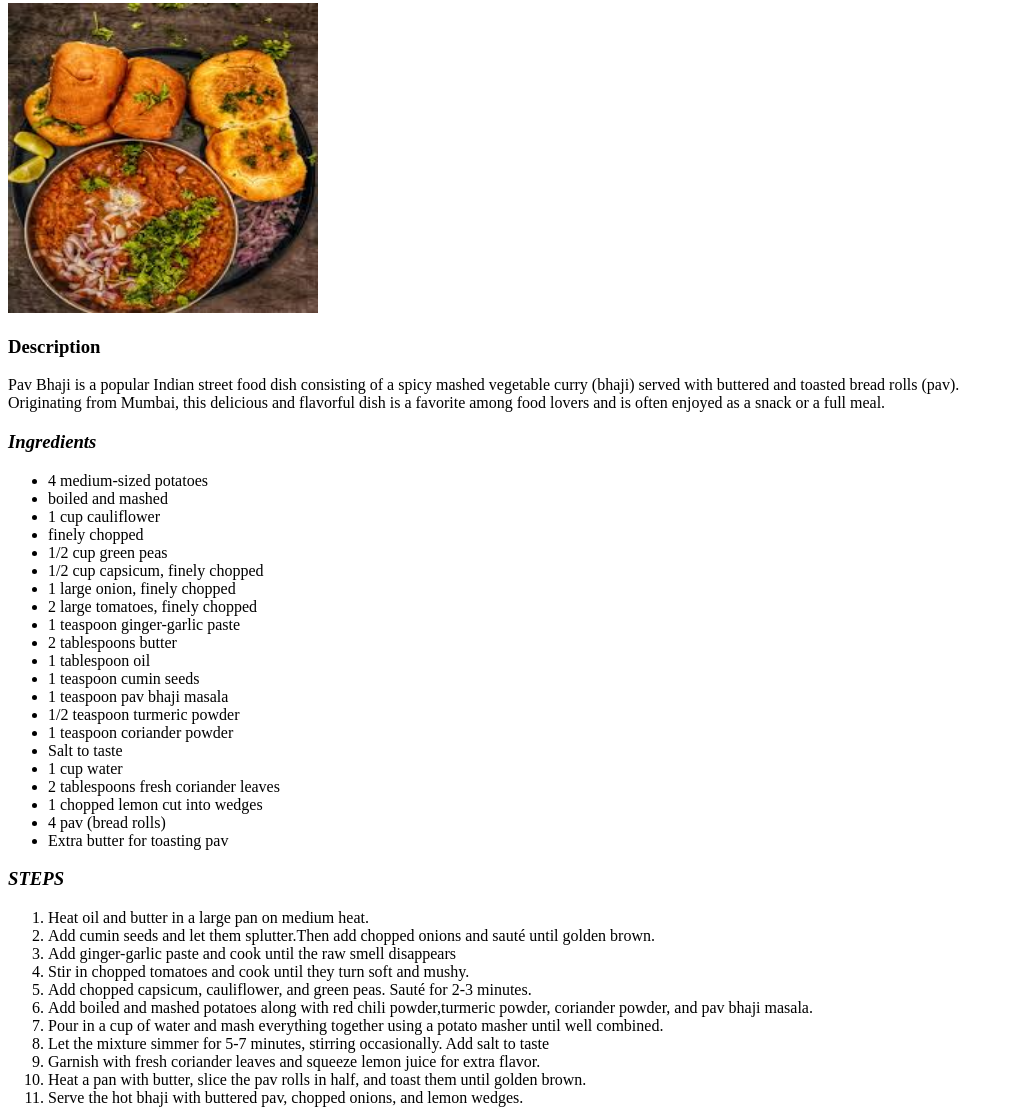
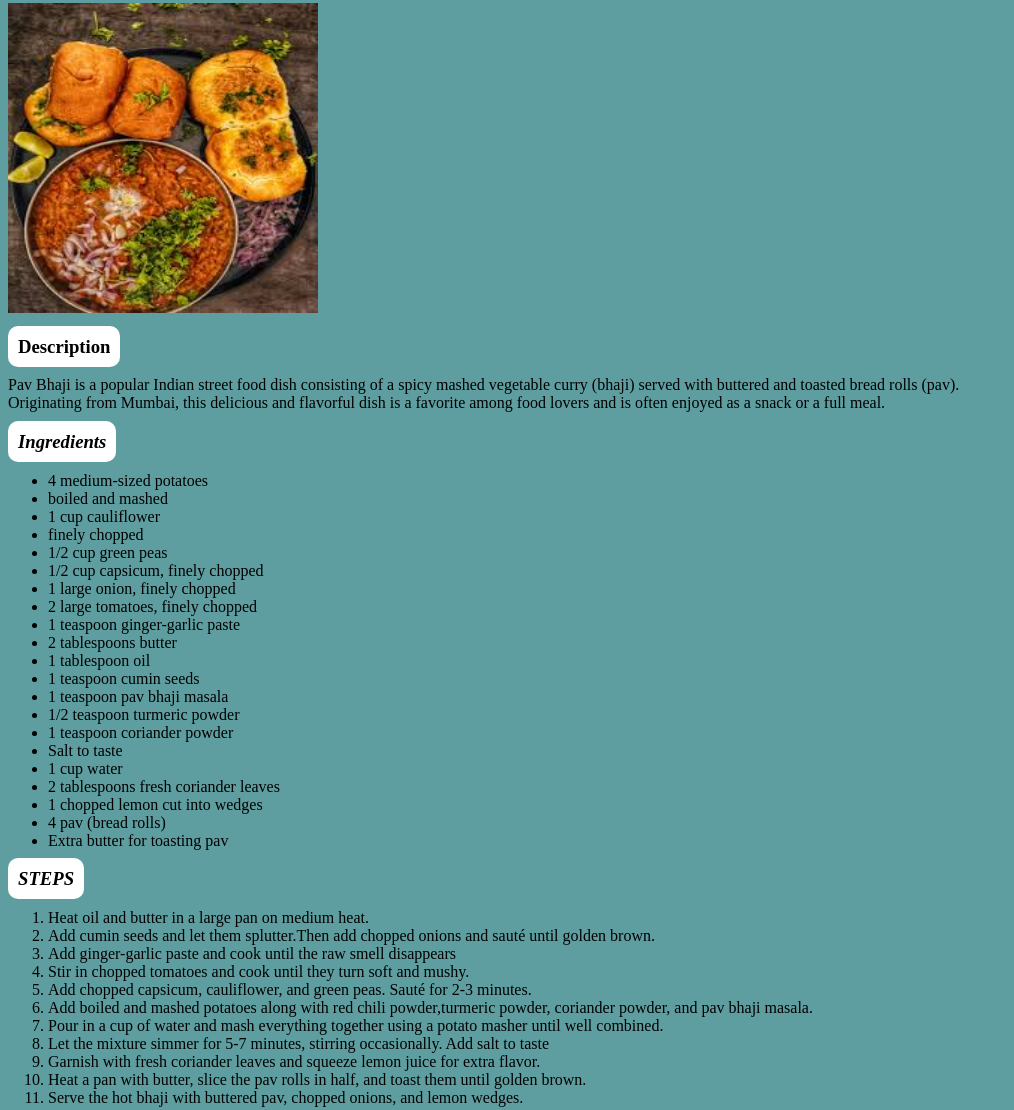
Before and after one commit to PRATYUSHoh/Odin-recipes, a plain HTML site: page recipes/pavbhaji.html in a window 1280 px wide. Shown: the part 113-1223 px from the top of the page, without its empty margins (0-1014 px from the left). Drawn offline with Linux system fonts and the light colour scheme.

Commit message:
Updated styles: Improved layout in recipes.css

```diff
--- /dev/null
+++ b/recipes.css
@@ -0,0 +1,8 @@
+.name{
+    background-color: white;
+    padding: 10px;
+    border-radius: 10px;
+}
+body{
+    background-color: cadetblue;
+}
--- a/recipes/pavbhaji.html
+++ b/recipes/pavbhaji.html
@@ -4,6 +4,7 @@
 <head>
     <meta charset="utf-8">
     <title>Pav Bhaji</title>
+    <link rel="stylesheet" href="../recipes.css">
 </head>
 
 <body>
@@ -12,10 +13,10 @@
     <h1>Pav Bhaji</h1>
     <img src="images/Pav bhaji.jpeg"height="310"width="310">
      <p>
-        <h3><strong>Description</strong></h3>
+        <h3><strong><span class="name">Description</span></strong></h3></span>
         Pav Bhaji is a popular Indian street food dish consisting of a spicy mashed vegetable curry (bhaji) served with buttered and toasted bread rolls (pav).<br>
          Originating from Mumbai, this delicious and flavorful dish is a favorite among food lovers and is often enjoyed as a snack or a full meal.
-         <h3><em>Ingredients</em></h3>
+         <h3><em><span class="name">Ingredients</span></em></h3>
          <ul>
             <li>4 medium-sized potatoes</li>
             <li>boiled and mashed</li>
@@ -39,7 +40,7 @@
              <li>4 pav (bread rolls)</li>
              <li>Extra butter for toasting pav</li>
          </ul>
-         <h3><em>STEPS</em></h3>
+         <h3><em><span class="name">STEPS</span></em></h3>
          <ol>
             <li>Heat oil and butter in a large pan on medium heat.</li>
             <li>Add cumin seeds and let them splutter.Then add chopped onions and sauté until golden brown.</li>
```
Also changed, not shown: index.html (+11 -4 lines), recipes/Aloo paratha.html (+3 -2 lines).
